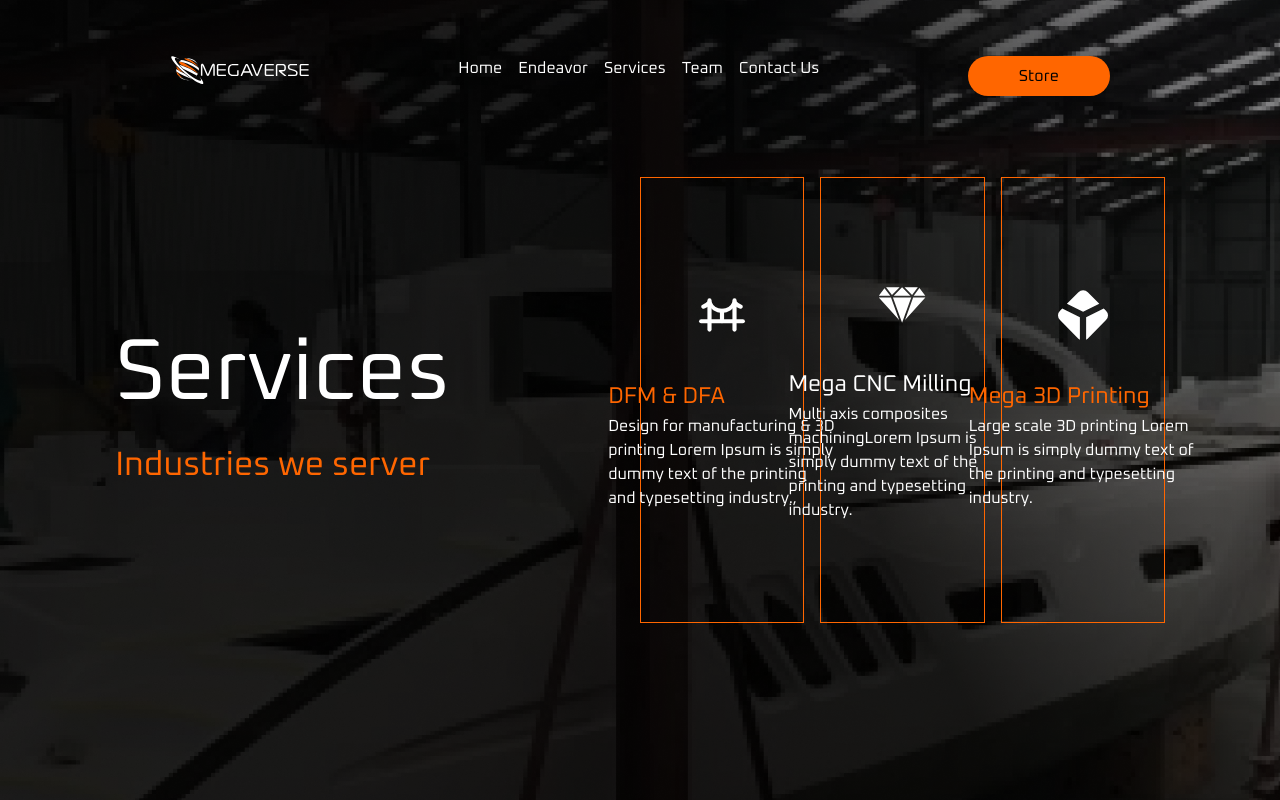
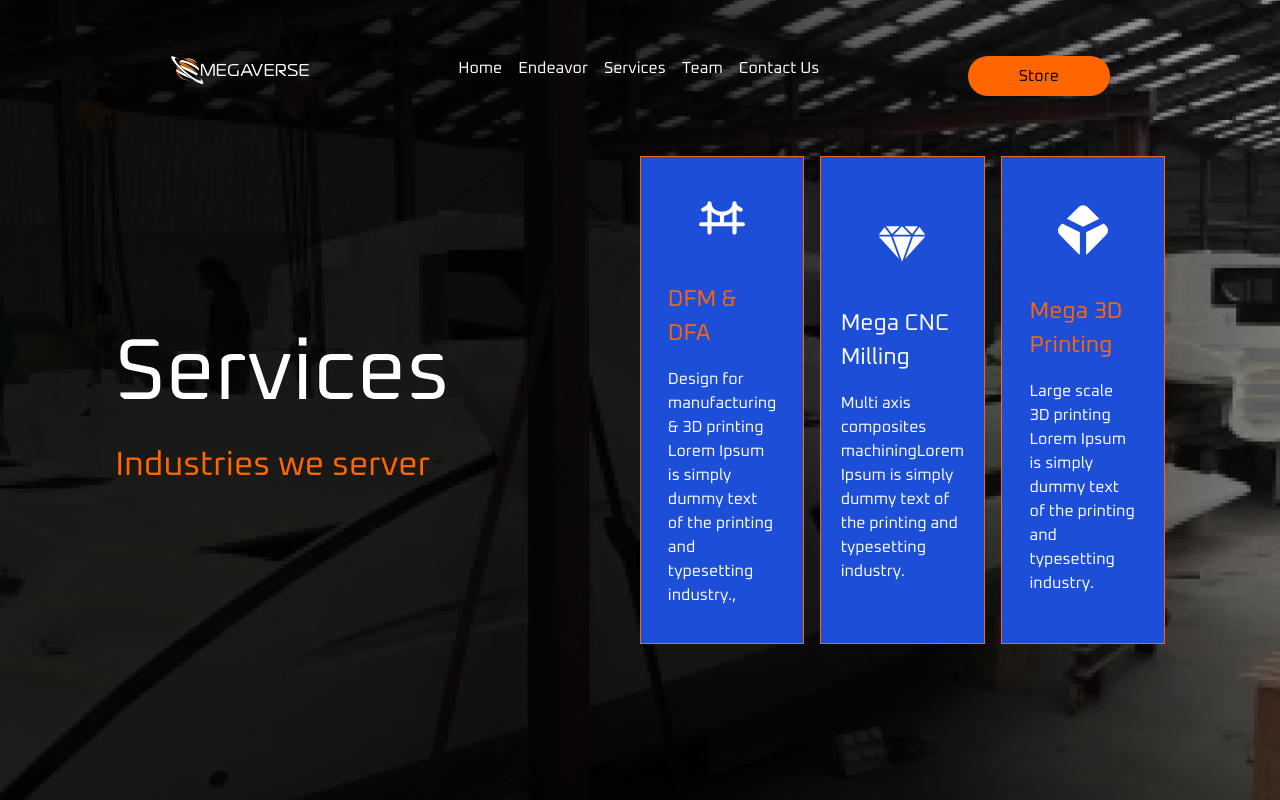
Before and after one commit to BradleyPekeur/omegaverse-designv2, a Next.js app: page /services in a window 1280 px wide. Shown: the top 800 px of the page. Built offline with nearby package versions, Linux system fonts and the light colour scheme.

Commit message:
Updated Services Page Card Style  -  Grid v2

```diff
--- a/components/ServicesCards.js
+++ b/components/ServicesCards.js
@@ -3,15 +3,15 @@ import React from 'react'
 
 function ServicesCards(props) {
   return (
-    <div className={`bg-[${props.colorBg}]  rounded-3xl  flex flex-col py-20 min-w-[260px] px-4   max-h-[480px]`}>
+    <div className={`bg-[${props.colorBg}]  flex flex-col py-4  px-2   `}>
       <div className='w-full  '>
         <div className='flex flex-col w- justify-center items-center'>
           {props.icon}
         </div>
-        <span className={`text-[${props.textColor}] pText `}>{ props.title }</span>
+        <span className={`text-[${props.textColor}] pText`}>{ props.title }</span>
       </div>
-      <div className='text-white'>
-      { props.description}
+      <div className='text-white pt-4'>
+        {props.description}
       </div>
     </div>
   )
--- a/pages/index.js
+++ b/pages/index.js
@@ -33,7 +33,7 @@ export default function Home() {
   return (
     <div className={styles.container}>
       <Head>
-        <title>Create Next App</title>
+        <title>Omegaverse</title>
         <meta name="description" content="Generated by create next app" />
         <link rel="icon" href="/favicon.ico" />
       </Head>
@@ -56,11 +56,8 @@ export default function Home() {
         </div>
       </section>
 
-
-
       <section className='flex w-full justify-center bg-no-repeat min-h-[100vh] items-center bg-cover bg-center relative ' >
         <div className='h-full w-[80vw] flex flex-col md:flex-row gap-10'>
-
           <div className='text-white flex-1'>
             <h1 className='sHeading mb-16'>Industries We Serve</h1>
             <div className="grid grid-cols-2 md:grid-cols-3 lg:grid-cols-4 gap-4">
@@ -96,8 +93,6 @@ export default function Home() {
                 <RiBuilding2Fill size={50} className="p-1 mb-2"/>
                 <span className='pText mr-4 text-[#FF6600]'>Architectural</span>
               </div>
-
-
             </div>
             <ul className=''>
               <li></li>
--- a/pages/services.js
+++ b/pages/services.js
@@ -6,12 +6,6 @@ import { ImAirplane} from 'react-icons/im';
 import { TbBuildingBridge} from 'react-icons/tb';
 import { SiBlockchaindotcom} from 'react-icons/si';
 import { GiCutDiamond} from 'react-icons/gi';
-
-
-
-
-
-
 
 
 function Services(props) {
@@ -39,7 +33,7 @@ function Services(props) {
 
   return (
     <>
-    <div className='bg-red-500 min-h-[100vh] w-full flex justify-center items-center bg-no-repeat' style={{backgroundImage:"url(./img/services/services.png) "}}>
+    <div className='min-h-[140vh] md:min-h-[100vh]  w-full flex justify-center items-center bg-cover bg-no-repeat' style={{backgroundImage:"url(./img/services/services.png) "}}>
       <div className='flex h-[70vh] w-[82vw] columns-2 flex-col md:flex-row '>
         <div className='flex-1 flex flex-col justify-center'>
 
@@ -75,10 +69,8 @@ function Services(props) {
             </div>
         </div> */}
 
-          <div className="grid grid-cols-2 md:grid-cols-3 gap-4">
-
-
-              <div className='border border-[#FF6600] flex flex-col items-center justify-center p-5'>
+          <div className="grid grid-cols-1 md:grid-cols-3 gap-4 ">
+              <div className='bg-blue-700 border border-[#FF6600] flex flex-col items-center justify-center p-5'>
               <ServicesCards
                     icon = {<TbBuildingBridge size={50} color="white" className="mb-10"/>}
                     title="DFM & DFA"
@@ -89,7 +81,7 @@ function Services(props) {
                   />
               </div>
 
-              <div className='border border-[#FF6600] flex flex-col items-center justify-center p-5'>
+              <div className='bg-blue-700 border border-[#FF6600] flex flex-col items-center justify-center p-5'>
               <ServicesCards
                   icon = {<GiCutDiamond size={50} color="white" className="mb-10"/>}
                   title="Mega CNC Milling"
@@ -98,7 +90,7 @@ function Services(props) {
                 />
               </div>
 
-              <div className='border border-[#FF6600] flex flex-col items-center justify-center p-5'>
+              <div className='bg-blue-700 border border-[#FF6600] flex flex-col items-center justify-center p-5 '>
                 <ServicesCards
                 icon = {<SiBlockchaindotcom size={50} color="white" className="mb-10"/>}
                   title="Mega 3D Printing"
@@ -112,7 +104,7 @@ function Services(props) {
         </div>
       </div>
     </div>
-    <div className='bg-blue-500 h-[1000px]'></div>
+
     </>
   )
 }
```
